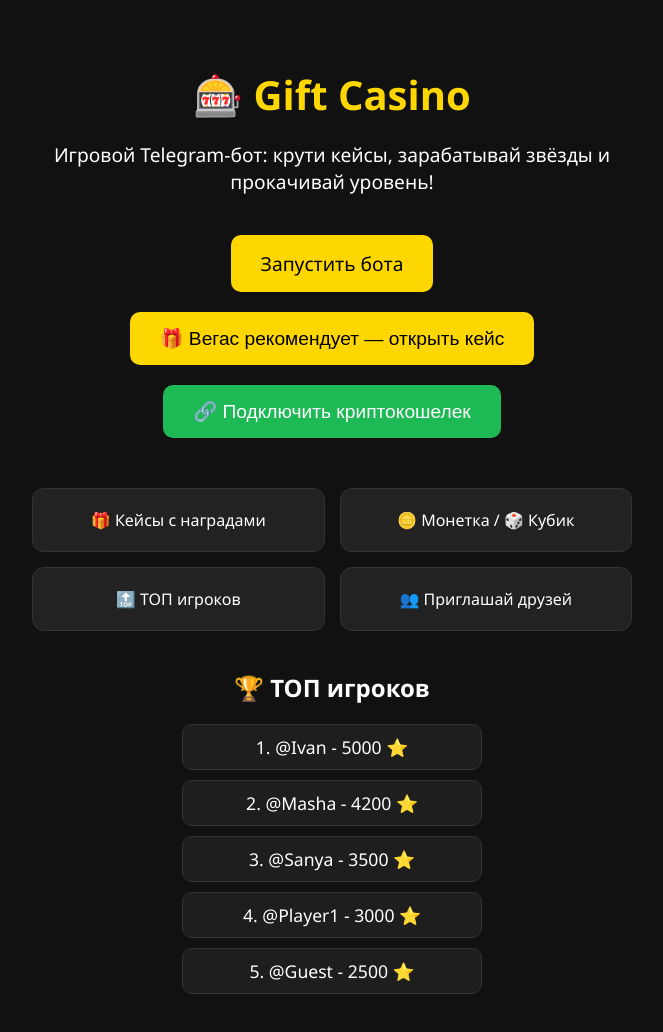
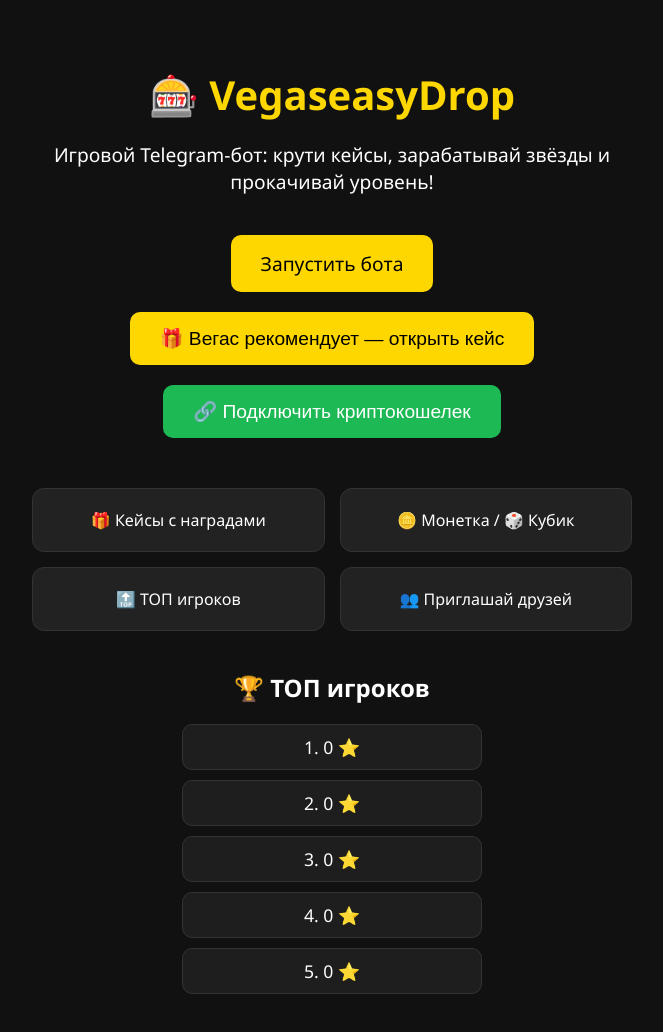
Before and after one commit to VEGASEASYDROP/-, a plain HTML site: page index.html in a window 1280 px wide. Shown: the whole page, without its empty margins (308-971 px from the left). Drawn offline with Linux system fonts and the light colour scheme.

Commit message:
Update index.html

```diff
--- a/index.html
+++ b/index.html
@@ -8,7 +8,7 @@
 <body>
   <!-- Главная страница -->
   <div id="mainPage" class="container">
-    <h1>🎰 Gift Casino</h1>
+    <h1>🎰 VegaseasyDrop</h1>
     <p>Игровой Telegram-бот: крути кейсы, зарабатывай звёзды и прокачивай уровень!</p>
 
     <a href="https://t.me/Vegaseasydroop" class="start-btn" target="_blank" rel="noopener noreferrer">Запустить бота</a>
@@ -26,18 +26,18 @@
 
     <h2 style="margin-top:40px;">🏆 ТОП игроков</h2>
     <ul id="leaderboard">
-      <li>1. @Ivan - 5000 ⭐</li>
-      <li>2. @Masha - 4200 ⭐</li>
-      <li>3. @Sanya - 3500 ⭐</li>
-      <li>4. @Player1 - 3000 ⭐</li>
-      <li>5. @Guest - 2500 ⭐</li>
+      <li>1. 0 ⭐</li>
+      <li>2. 0 ⭐</li>
+      <li>3. 0 ⭐</li>
+      <li>4. 0 ⭐</li>
+      <li>5. 0 ⭐</li>
     </ul>
   </div>
 
   <!-- Страница кейсов -->
   <div id="casesPage" class="case-container hidden">
     <h1>🎰 Вегас рекомендует — кейсы</h1>
-    <p>Крути и получай уникальные подарки из Telegram! Цены в звёздах и шансы указаны.</p>
+    <p>Крути и получай уникальные подарки </p>
 
     <div class="gifts">
       <div class="gift-item" title="Очень редкий подарок!">
@@ -77,7 +77,7 @@
       </div>
     </div>
 
-    <button id="spinBtn">Крутить кейс (50 ⭐)</button>
+    <button id="spinBtn">Крутить кейс (69 ⭐)</button>
     <div id="result"></div>
 
     <button id="backBtn" style="margin-top:30px; padding:10px 20px; border-radius:10px; background:#444; color:#fff; border:none; cursor:pointer;">⬅ Вернуться назад</button>
@@ -93,7 +93,7 @@
     const connectWalletBtn = document.getElementById('connectWalletBtn');
 
     // Стартовый баланс (пример)
-    let userStars = 0;
+    let userStars = 100;
 
     openCasesBtn.onclick = () => {
       mainPage.classList.add('hidden');
```
